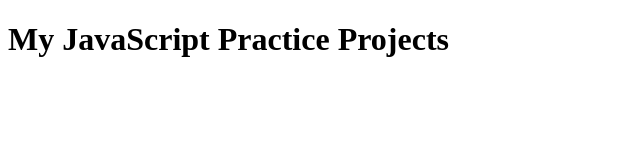
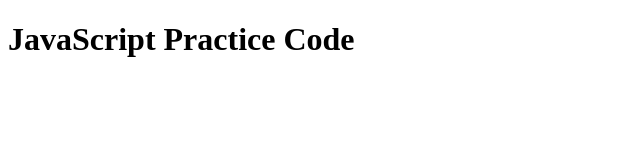
Before and after one commit to kpallavi27/js_code, a plain HTML site: page index.html in a window 1280 px wide. Shown: the whole page, without its empty margins (0-640 px from the left). Drawn offline with Linux system fonts and the light colour scheme.

Commit message:
html file

```diff
--- a/index.html
+++ b/index.html
@@ -6,7 +6,7 @@
     <title>JavaScript Practice Code</title>
   </head>
   <body>
-    <h1>My JavaScript Practice Projects</h1>
+    <h1>JavaScript Practice Code</h1>
     <script src="default_parameters.js"></script>
     <script src="Destructuring.js"></script>
     <script src="filter.js"></script>
```
